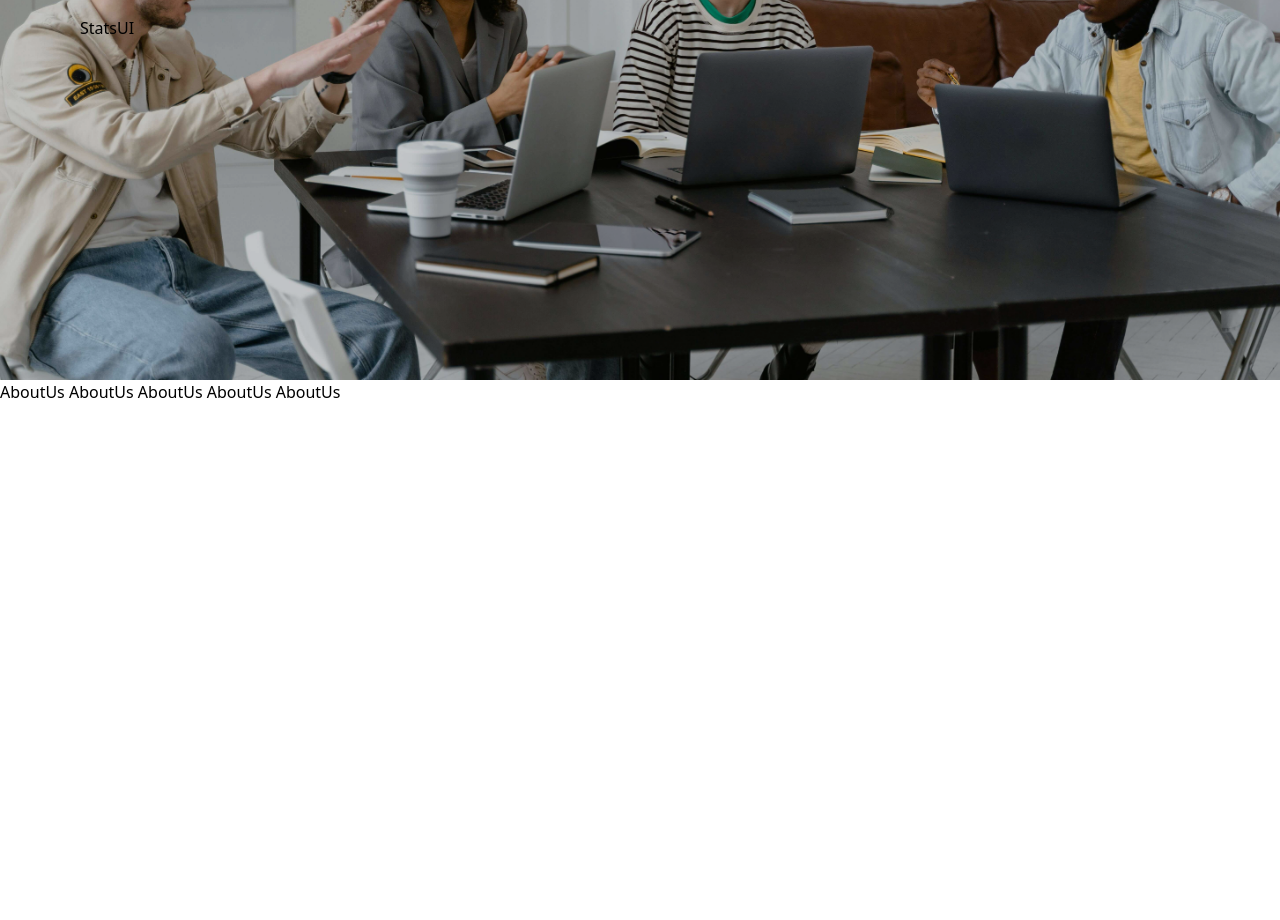
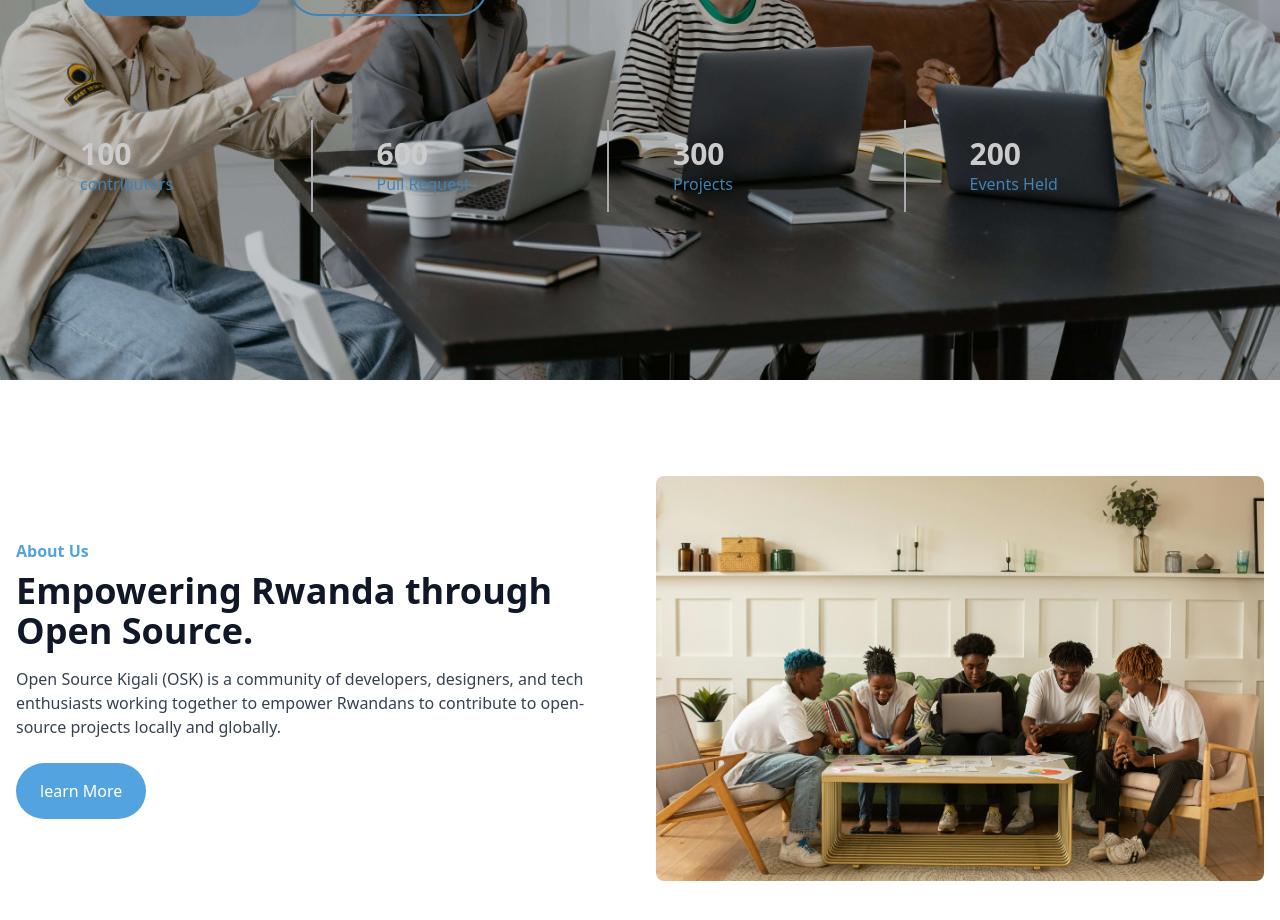
Before and after one commit to Debfevlo/-Open-Source-Kigali-Website, a React (Vite) app in the folder frontend/: page / in a window 1280 px wide. Shown: the part 420-1340 px from the top of the page. Before the commit the page ends 824 px from the top, so only its background shows below. Built offline with nearby package versions, Linux system fonts and the light colour scheme.

Commit message:
feat: complete About Me page and Hero section

```diff
--- a/frontend/package.json
+++ b/frontend/package.json
@@ -12,6 +12,7 @@
   "dependencies": {
     "@tailwindcss/vite": "^4.1.18",
     "react": "^19.2.0",
+    "react-countup": "^6.5.3",
     "react-dom": "^19.2.0",
     "react-icons": "^5.5.0",
     "react-router-dom": "^7.13.0",
--- a/frontend/src/components/AboutUs.tsx
+++ b/frontend/src/components/AboutUs.tsx
@@ -1,16 +1,38 @@
+import peopleImg from '../assets/images/People.jpg'
+import PrimaryButton from './PrimaryButton';
+
+const AboutUs: React.FC = () => {
+  return (
+    <section className=" py-20 px-4">
+      <div className="max-w-7xl  mx-auto py-4 flex flex-col md:flex-row items-center gap-8">
+        <div className="w-full md:w-1/2">
+          <p className="text-base font-bold text-primary-colour mb-2">About Us</p>
+
+          <h2 className="text-3xl md:text-4xl font-bold text-gray-900 mb-4">
+            Empowering Rwanda through Open Source.
+          </h2>
+
+          <p className="text-gray-700 mb-6">
+            Open Source Kigali (OSK) is a community of developers, designers,
+            and tech enthusiasts working together to empower Rwandans to
+            contribute to open-source projects locally and globally.
+          </p>
+
+         <PrimaryButton text='learn More'/>
+        </div>
 
 
-const AboutUs = () => {
-  return (
-    <div className="flex flex-row">
-      AboutUs
-      AboutUs
-      AboutUs
-      AboutUs
-      AboutUs
+        <div className="w-full md:w-1/2">
+          <img
+            src={peopleImg}
+            alt="Team collaboration"
+            className="w-full rounded-lg object-cover"
+          />
+        </div>
 
-    </div>
-  )
-}
+      </div>
+    </section>
+  );
+};
 
-export default AboutUs
+export default AboutUs;
--- a/frontend/src/components/HeroSection.tsx
+++ b/frontend/src/components/HeroSection.tsx
@@ -9,7 +9,7 @@ const HeroSection = () => {
       <div className="absolute inset-0 bg-[url(/heroImage.jpg)] bg-cover bg-center -z-10" />
       <div className="absolute inset-0 bg-black/20 z-0"></div>
 
-      <div className=" z-10   h-full pt-40  md:px-20 space-y-4">
+      <div className=" z-10   h-full pt-40  md:px-20 space-y-6">
        <h1 className="text-5xl leading-12 text-white font-bold">Empowering Rwanda to Build the <br /> Future of Open Source</h1>
        <p className="text-white font-medium">OSK unites developers, designers, and tech enthusiasts to contribute to open-<br/>source projects locally and globally. Join us in turning the next billion users into the <br/> next billion creators.</p>
        <div className="flex gap-6">
--- a/frontend/src/components/PrimaryButton.tsx
+++ b/frontend/src/components/PrimaryButton.tsx
@@ -1,15 +1,20 @@
-import { NavLink } from "react-router-dom"
+import { NavLink } from "react-router-dom";
 
 type PrimaryButtonProps = {
-    text:string
-}
+  text: string;
+};
 
-const PrimaryButton = ({text}: PrimaryButtonProps) => {
+const PrimaryButton = ({ text }: PrimaryButtonProps) => {
   return (
-     <div className="hidden md:flex bg-primary-colour  px-6 py-4 rounded-full text-white text-base">
-        <NavLink to="/Login">{text}</NavLink>
-      </div>
-  )
-}
+    <NavLink
+      to="/Login"
+      className="hidden md:inline-flex items-center justify-center
+                 bg-primary-colour px-6 py-4 rounded-full
+                 text-white text-base"
+    >
+      {text}
+    </NavLink>
+  );
+};
 
-export default PrimaryButton
+export default PrimaryButton;
--- a/frontend/src/components/StatsUI.tsx
+++ b/frontend/src/components/StatsUI.tsx
@@ -1,8 +1,26 @@
-import React from 'react'
+import CountUp from "react-countup";
 
 const StatsUI = () => {
+  const stats = [
+    {number: 100, label:'contributors'},
+    {number:600, label:'Pull Request'},
+    {number: 300, label:'Projects'},
+    {number: 200, label:'Events Held'},
+  ]
   return (
-    <div>StatsUI</div>
+    <div className="flex justify-start items-center gap-16  mt-20 pt-6">
+      {stats.map((stat, index)=>{
+        return(
+          <div key={index} className={`flex-1 py-4 ${index !== stats.length - 1 ? 'border-r-2 border-gray-300' : ''}`} >
+            <p className="text-3xl font-bold text-white">
+              <CountUp end={stat.number} duration={5}             // animation duration in seconds
+              separator="," />
+            </p>
+            <p className="text-base text-primary-colour font-medium">{stat.label}</p>
+          </div>
+        )
+      })}
+    </div>
   )
 }
 
--- a/frontend/src/pages/About.tsx
+++ b/frontend/src/pages/About.tsx
@@ -2,7 +2,9 @@
 
 const About = () => {
   return (
-    <div>About</div>
+    <div className="mt-10">
+      <p>hello</p>
+    </div>
   )
 }
 
--- a/frontend/src/pages/HomePage.tsx
+++ b/frontend/src/pages/HomePage.tsx
@@ -1,5 +1,6 @@
+import AboutUs from "../components/AboutUs"
 import HeroSection from "../components/HeroSection"
-import AboutUs from "../components/AboutUs"
+
 
 
 const HomePage = () => {
```
Also changed, not shown: frontend/src/assets/images/People.jpg (added), 1 other file (tests, documents, lock files or other folders).
